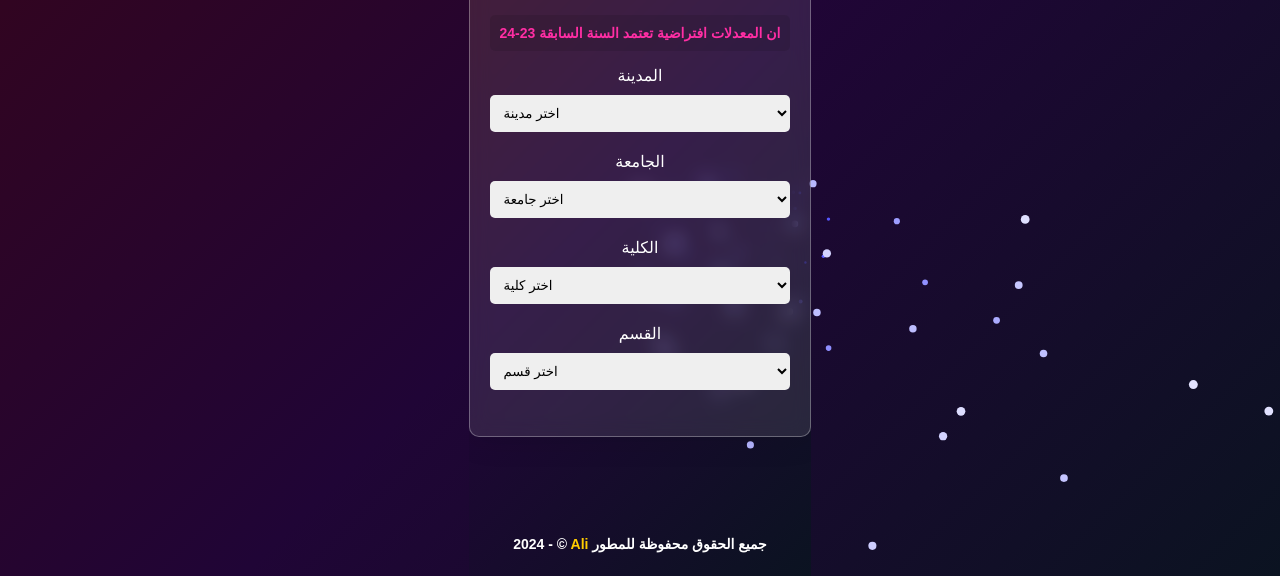
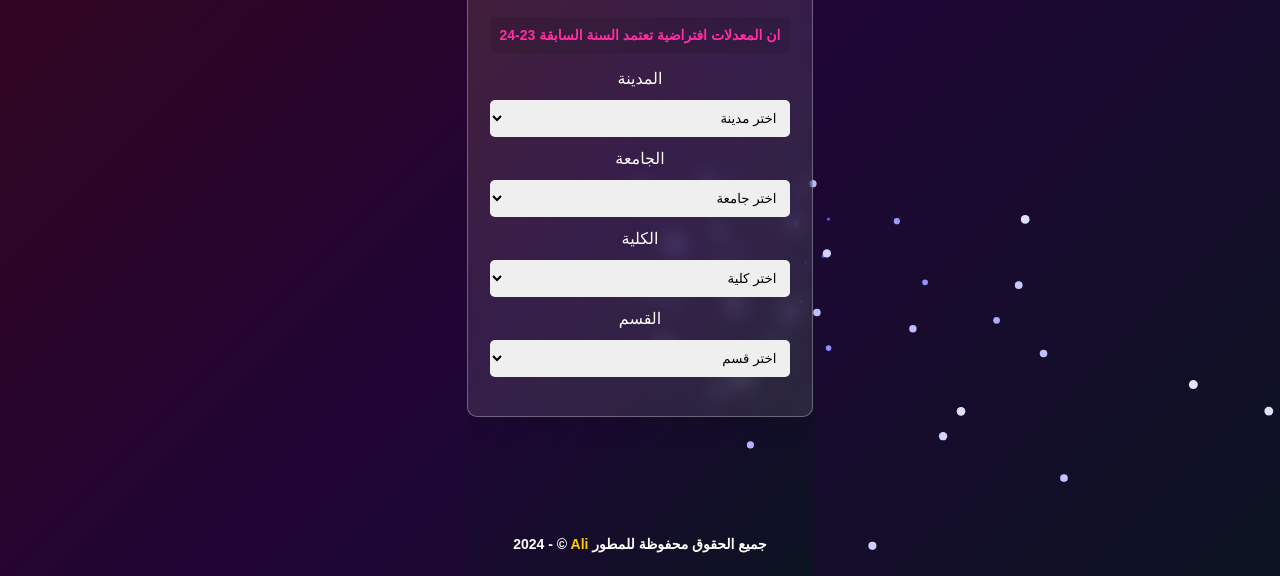
Before and after one commit to Ali99x/university, a plain HTML site: page index.html in a window 1280 px wide. Shown: the part 224-800 px from the top of the page. Drawn offline with Linux system fonts and the light colour scheme.

Commit message:
Update styles.css

```diff
--- a/styles.css
+++ b/styles.css
@@ -28,12 +28,22 @@ body, html {
     z-index: 1;
     background: rgba(255, 255, 255, 0.1);
     border-radius: 10px;
-    padding: 20px;
+    padding: 22px;
     backdrop-filter: blur(10px);
     box-shadow: 0 4px 30px rgba(0, 0, 0, 0.1);
     border: 1px solid rgba(255, 255, 255, 0.3);
     text-align: center;
+        margin-bottom: 20px; /* المسافة بين الفوتر والمحتوى الذي فوقه */
+            direction: rtl; /* اتجاه النصوص بشكل عام من اليمين لليسار */
 }
+.glass-container label,
+
+.glass-container p {
+    margin: 1px 0; /* تقليص المسافة بين العناصر الداخلية */
+    padding: 1px; /* تقليص المسافة الداخلية للعناصر */
+}
+
+
 
 h1 {
     color: #fff;
```
